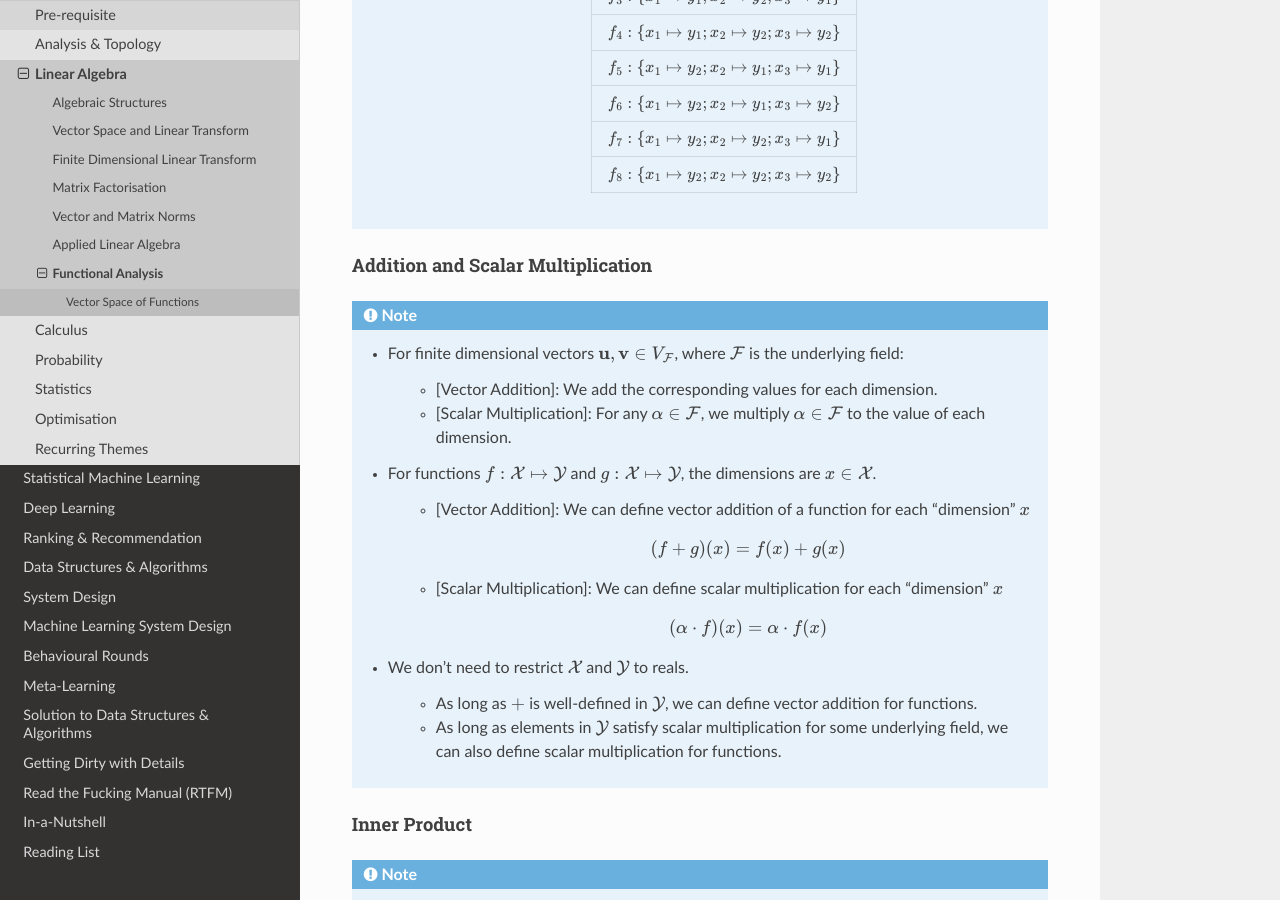
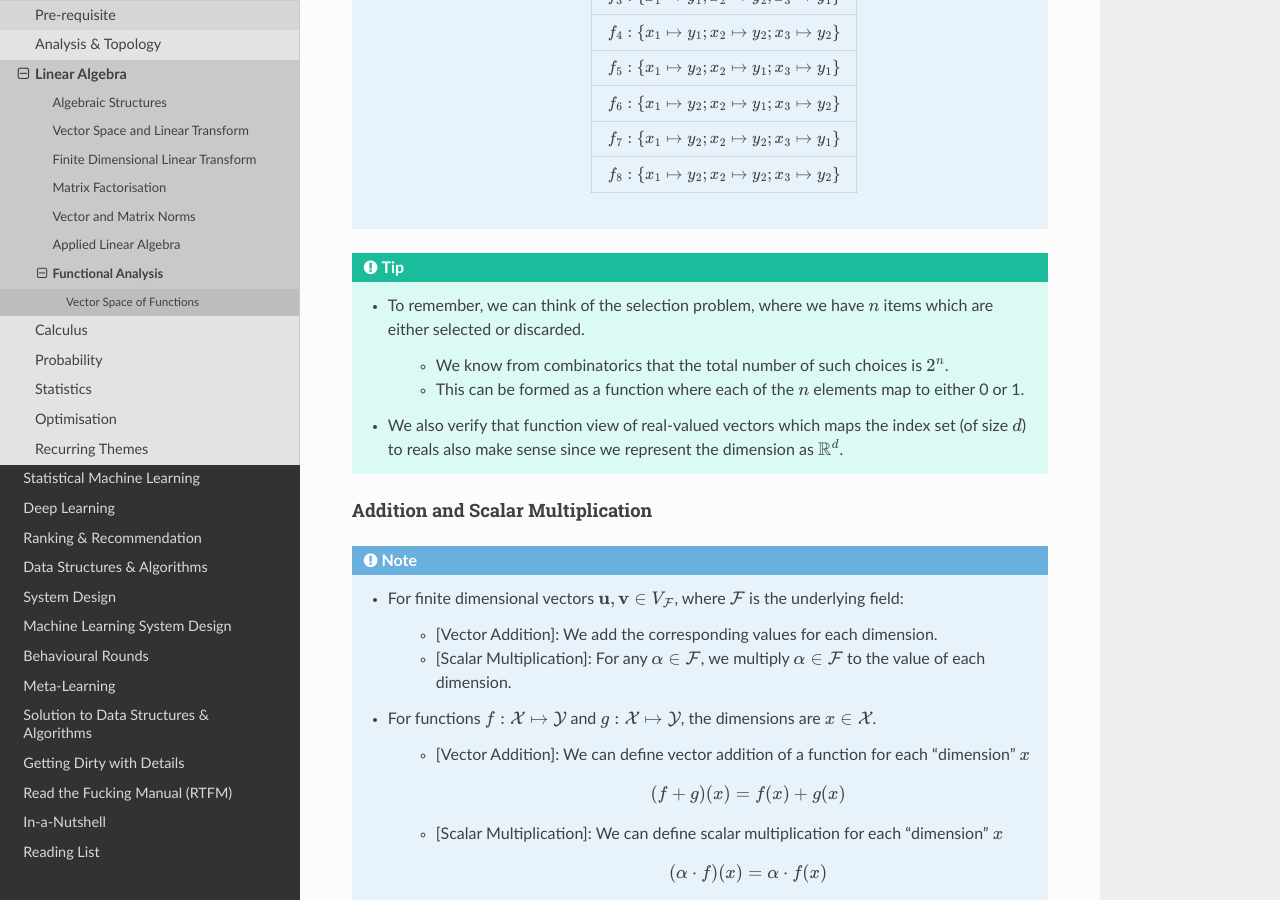
Before and after one commit to uselesstechjunks/leetcode, a Sphinx documentation site: the page built from docs/source/math/linalg/funan.rst, in a window 1280 px wide and 900 px high, scrolled down 1212 px. Built offline with Sphinx 7.4.7 and the Read the Docs theme 2.0.0, drawn with Linux system fonts in a browser that asks for light colours.

Commit message:
Update funan.rst

```diff
--- a/docs/source/math/linalg/funan.rst
+++ b/docs/source/math/linalg/funan.rst
@@ -45,6 +45,13 @@ Cardinality of Function Space
 			:math:`f_6:\{x_1\mapsto y_2;x_2\mapsto y_1;x_3\mapsto y_2\}`
 			:math:`f_7:\{x_1\mapsto y_2;x_2\mapsto y_2;x_3\mapsto y_1\}`
 			:math:`f_8:\{x_1\mapsto y_2;x_2\mapsto y_2;x_3\mapsto y_2\}`
+
+.. tip::
+	* To remember, we can think of the selection problem, where we have :math:`n` items which are either selected or discarded.
+
+		* We know from combinatorics that the total number of such choices is :math:`2^n`.
+		* This can be formed as a function where each of the :math:`n` elements map to either 0 or 1.
+	* We also verify that function view of real-valued vectors which maps the index set (of size :math:`d`) to reals also make sense since we represent the dimension as :math:`\mathbb{R}^d`.
 
 Addition and Scalar Multiplication
 --------------------------------------------------------------------------------
```
